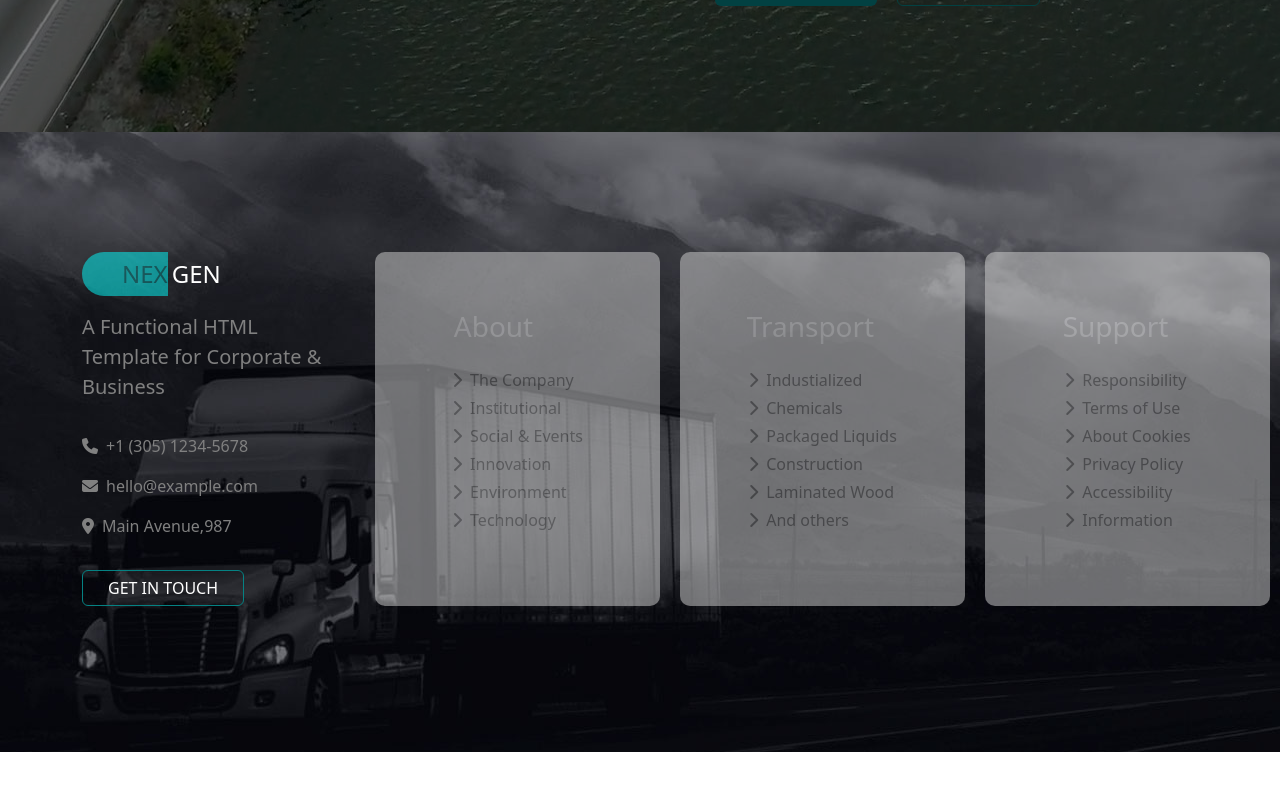
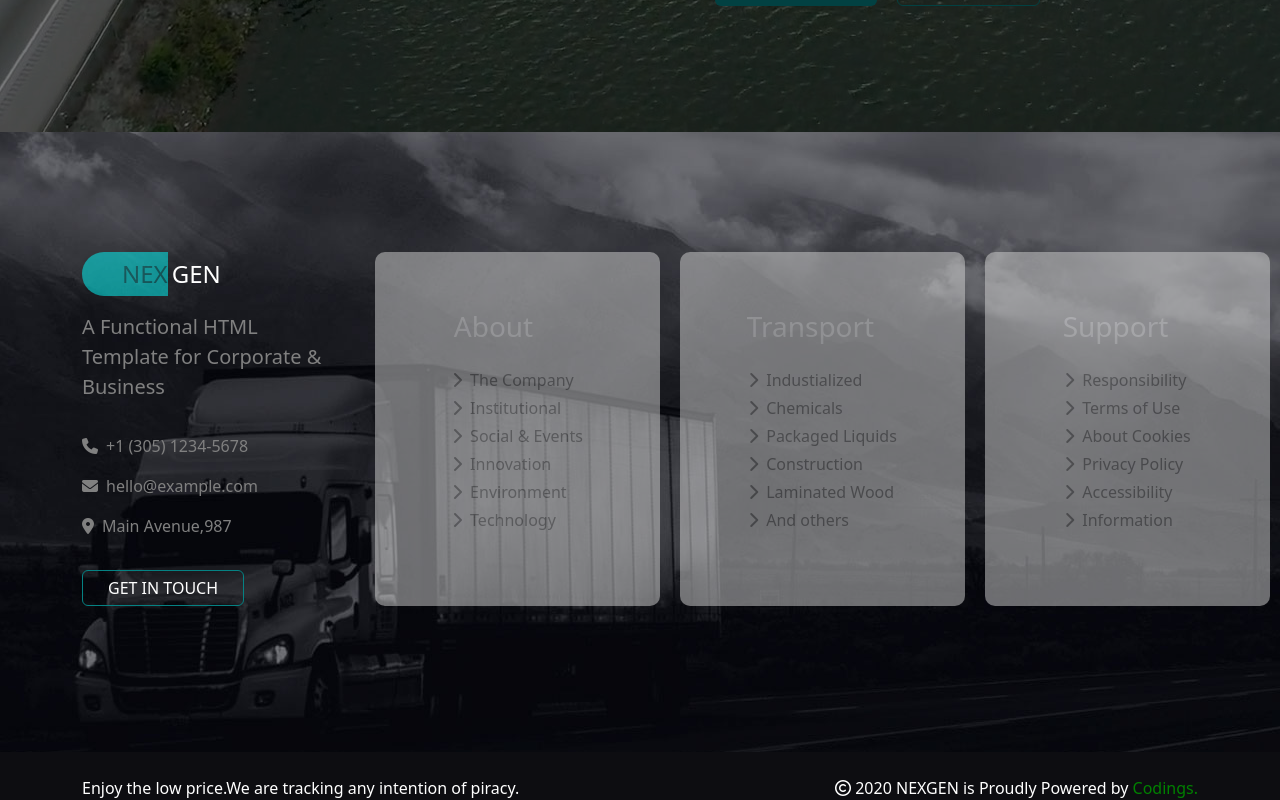
Before and after one commit to gaetano-94/proj-html-vuejs, a Vue app: page / in a window 1280 px wide. Shown: the part 778-1578 px from the top of the page. Before the commit the page ends 1530 px from the top, so only its background shows below. Built offline with nearby package versions, Linux system fonts and the light colour scheme.

Commit message:
feat: footer bottom

```diff
--- a/src/components/footer/AppBottom.vue
+++ b/src/components/footer/AppBottom.vue
@@ -4,6 +4,28 @@ export default {
 };
 </script>
 
-<template></template>
+<template>
+  <section class="gp-bg">
+    <div class="container d-flex justify-content-between pt-4">
+      <span>Enjoy the low price.We are tracking any intention of piracy.</span>
+      <span
+        ><i class="fa-regular fa-copyright" style="color: #ffffff"></i> 2020
+        NEXGEN is Proudly Powered by <span class="codings">Codings.</span></span
+      >
+    </div>
+  </section>
+</template>
 
-<style scoped lang="scss"></style>
+<style scoped lang="scss">
+.gp-bg {
+  background-color: #0d0d11;
+
+  span {
+    color: white;
+  }
+
+  .codings {
+    color: green;
+  }
+}
+</style>
```
